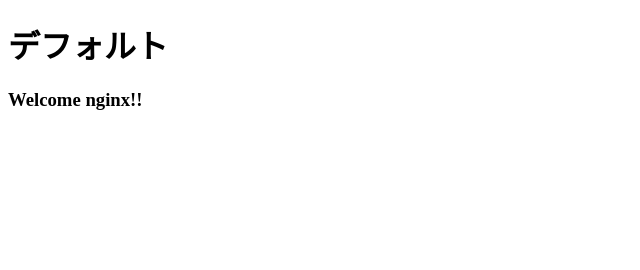
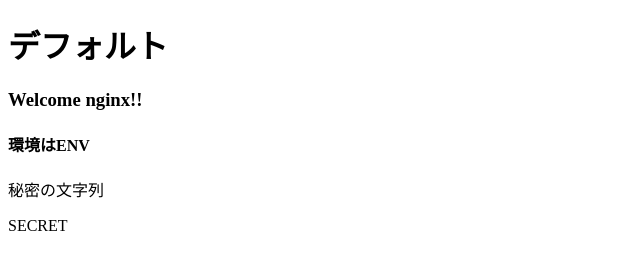
Before and after one commit to sunakan/notes-about-nginx, a plain HTML site: page index.html in a window 1280 px wide. Shown: the whole page, without its empty margins (0-640 px from the left). Drawn offline with Linux system fonts and the light colour scheme.

Commit message:
[Add] entrypoint.sh

```diff
--- a/index.html
+++ b/index.html
@@ -5,5 +5,8 @@
   <body>
     <h1>デフォルト</h1>
     <h3>Welcome nginx!!</h3>
+    <h4>環境はENV</h4>
+    <p>秘密の文字列</p>
+    <p>SECRET</p>
   </body>
 </html>
```
Also changed, not shown: 2 other files.
